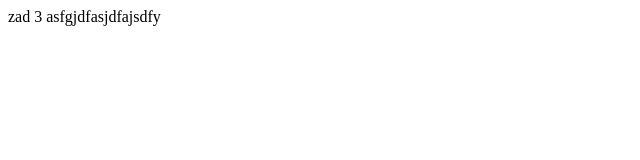
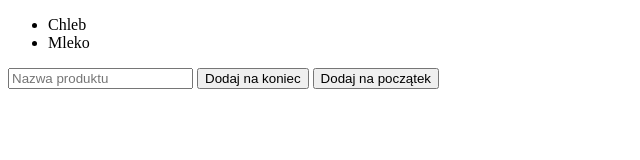
Before and after one commit to TheFireGoose/zpw, a plain HTML site: page zad 3/zad3.html in a window 1280 px wide. Shown: the whole page, without its empty margins (0-640 px from the left). Drawn offline with nearby package versions, Linux system fonts and the light colour scheme.

Commit message:
Zadanie Jquerry

```diff
--- a/zad 3/zad3.html
+++ b/zad 3/zad3.html
@@ -6,6 +6,68 @@
     <title>Document</title>
 </head>
 <body>
-    zad 3 asfgjdfasjdfajsdfy
+    <!DOCTYPE html>
+<html lang="en">
+<head>
+    <meta charset="UTF-8">
+    <meta name="viewport" content="width=device-width, initial-scale=1.0">
+    <title>Document</title>
+
+        <script src="https://code.jquery.com/jquery-4.0.0.min.js" integrity="sha256-OaVG6prZf4v69dPg6PhVattBXkcOWQB62pdZ3ORyrao=" crossorigin="anonymous"></script>
+
+    </head>
+<body>
+
+
+  <script>
+    $(function(){
+    //   $("#naKoniec").click(function(){
+    //     let text = $("#produkt").val();
+    //     if(text.length != 0){
+    //         $('ul').append("<li>" + text + "</li>")
+    //     }
+    //     $('input').val("");
+    //     })
+        // $("#naPoczatek").click(function(){
+        // let text = $("#produkt").val();
+        // if(text.length != 0){
+        //     $('ul').prepend("<li>" + text + "</li>")
+        // }
+        // $('input').val("");
+        // })
+
+        //    $("#naKoniec").click(function(){
+        // let text = $("#produkt").val();
+        // if(text.length != 0){
+        //     $('ul').append("<li>" + text + "</li>")
+        //     $('li').first().css("color","green")
+
+        // }
+        // $('input').val("");
+        // })
+        // $("#naPoczatek").click(function(){
+        // let text = $("#produkt").val();
+        // if(text.length != 0){
+        //     $('ul').prepend("<li>" + text + "</li>");
+        //     $('li').last().css("color","blue")
+
+        // }
+        // $('input').val("");
+        // })
+
+    });
+  </script>
+
+<ul id="lista">
+  <li>Chleb</li>
+  <li>Mleko</li>
+</ul>
+<input type="text" id="produkt" placeholder="Nazwa produktu">
+<button id="naKoniec">Dodaj na koniec</button>
+<button id="naPoczatek">Dodaj na początek</button>
+
+
 </body>
 </html>
+</body>
+</html>
```
